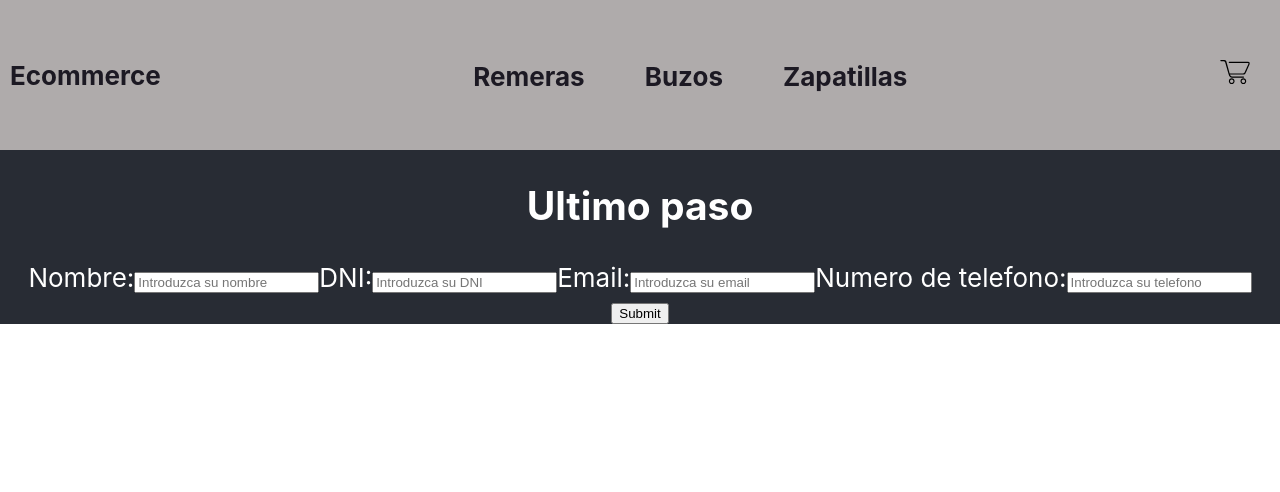
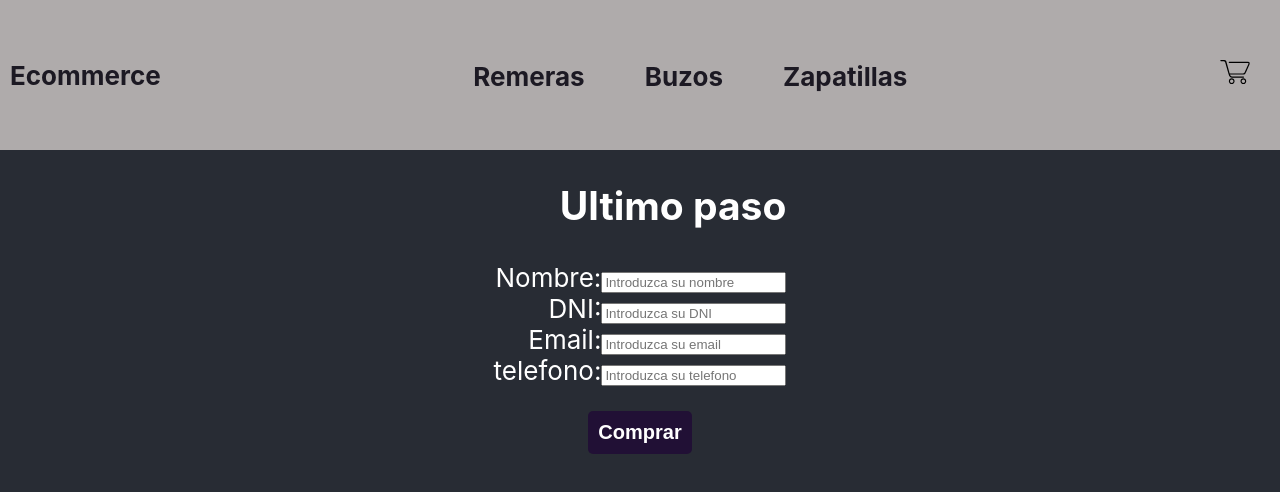
Before and after one commit to gabrieldeluca88/ecommerce, a React (Create React App) app: page /checkout in a window 1280 px wide. Shown: the top 492 px of the page. Built offline with nearby package versions, Linux system fonts and the light colour scheme.

Commit message:
firebase2

```diff
--- a/src/components/Cart/Cart.js
+++ b/src/components/Cart/Cart.js
@@ -26,8 +26,8 @@ const Cart = () => {
             { cart.map(p => <CartItem key={p.id} {...p}/>) }
             <h3>Total: ${total}</h3>
             <button onClick={() => clearCart()} className="Button">Vaciar carrito</button>
-            <button className="Button">Comprar</button>
-            <Link to='/checkout' className='Option'>Checkout</Link>
+            {/* <button className="Button">Comprar</button> */}
+            <Link to='/checkout' className='Button'>Comprar</Link>
         </div>
     )
 }
--- /dev/null
+++ b/src/components/Checkout/Checkout.css
@@ -0,0 +1,14 @@
+form {
+    height: 100vh;
+}
+
+.FormContainer {
+    display: flex;
+    flex-direction: column;
+    align-items: flex-end;
+    padding-bottom: 20px;
+}
+
+.OrderNumber {
+    height: 100vh;
+}
--- a/src/components/Checkout/Checkout.js
+++ b/src/components/Checkout/Checkout.js
@@ -1,88 +1,146 @@
-import { useContext, useState } from "react"
-import { CartContext } from '../../context/CartContext'
-import { addDoc, collection, Timestamp,  getDocs, query, where, documentId, writeBatch } from 'firebase/firestore'
-import { db } from '../../services/firebase/index'
-
+import React from "react";
+import { useContext, useState } from "react";
+import { CartContext } from "../../context/CartContext";
+import { Link } from "react-router-dom";
+import { collection, addDoc, Timestamp, writeBatch, where, query, getDocs, documentId, } from "firebase/firestore";
+import { db } from "../../services/firebase";
+import './Checkout.css'
 
 const Checkout = () => {
-    const { cart, clearCart, total } = useContext(CartContext)
+const [status, setStatus] = useState(0);
+const [orderNumber, setorderNumber] = useState("");
+const [outStock, setOutStock] = useState([]);
+const { cart, total, clearCart } = useContext(CartContext);
+const [name, setName] = useState("");
+const [dni, setDni] = useState("");
+const [email, setEmail] = useState("");
+const [phone, setPhone] = useState(0);
 
-    const [name, setName] = useState("");
-    const [dni, setDni] = useState("");
-    const [email, setEmail] = useState("");
-    const [phone, setPhone] = useState("");
+const { removeItem } = useContext(CartContext);
 
-    const createOrder = async () => {
-        try {
-            const objOrder = {
-                cliente: {
-                    name: name,
-                    dni: dni,
-                    phone: phone,
-                    email: email,
-                },
-                items: cart,
-                total:`${total}`,
-                date: Timestamp.fromDate(new Date())
-            }
+const Remove = (id) => {
+    removeItem(id);
+};
 
-            const ids = cart.map(prod => prod.id)
+if (status === 1) {
+    return (
+    <div>
+        <p>Compraste con exito!</p>
+        <div className="OrderNumber">
+            <p>Se ha realizado la orden exitosamente</p>
+            <p>Tu número de orden es {orderNumber}</p>
+            <Link className='GoCart'to='/cart'>Seguir mirando</Link>
+        </div>
+    </div>
+    );
+}
 
-            const productsRef = collection(db, 'products')
+if (status === 2) {
+    return (
+    <div>
+        <p>Opps! Ocurrio un error</p>
+        <div>
+            <p>Los siguientes productos ya no estan disponibles</p>
+            {outStock.map((item) => {
+            return (
+            <div key={item.id}>
+                <Link  to={`/detail/${item.id}`}>
+                    <img src={item.img} alt={item.name}/>
+                </Link>
+                <Link to={`/detail/${item.id}`}>
+                {item.name}
+                </Link>
+                <p>{item.quantity}</p>
+                <Link to={"/cart"}  onClick={() => Remove(item.id)}>Quitar</Link>
+            </div>
+            );
+            })}
+        </div>
+    </div>
+    );
+}
 
-            const productsAddedFromFirestore = await getDocs(query(productsRef, where(documentId(), 'in', ids)))
+const createOrder = async (e) => {
+    try {
+    e.preventDefault();
 
-            const { docs } = productsAddedFromFirestore
+    if (!validate()) return;
 
-            const outOfStock = []
+    if (cart.length === 0) return;
 
-            const batch = writeBatch(db)
+    const order = {
+        buyer: {
+        name: name,
+        dni: dni,
+        email: email,
+        phone: phone,
 
-            docs.forEach(doc => {
-                const dataDoc = doc.data()
-                const stockDb = dataDoc.stock
+        },
+        items: cart,
+        date: Timestamp.fromDate(new Date()),
+        total:`${total}`,
+    };
 
-                const productAdded = cart.find(prod => prod.id === doc.id)
-                const prodQuaantity = productAdded?.quantity
+    const ids = cart.map((e) => e.id);
+    const productRef = collection(db, "products");
+    const prodOnFirestore = await getDocs(
+        query(productRef, where(documentId(), "in", ids))
+    );
 
-                if(stockDb >= prodQuaantity) {
-                    batch.update(doc.ref, { stock: stockDb - prodQuaantity})
-                } else {
-                    outOfStock.push({ id: doc.id, ...dataDoc})
-                }
-            })
+    const { docs } = prodOnFirestore;
+    const outOfStock = [];
+    const batch = writeBatch(db);
 
-            if(outOfStock.length === 0) {
-                const orderRef = collection(db, 'orders')
-                const orderAdded = await addDoc(orderRef, objOrder)
-                batch.commit()
-                console.log(orderAdded.id)
-                clearCart();
+    docs.forEach((doc) => {
+        const dataDoc = doc.data();
+        const dbStock = dataDoc.stock;
+        const itemToAdd = cart.find((prod) => prod.id === doc.id);
+        const localQuantity = itemToAdd?.quantity;
 
-                return(
-                    <div className='ticketContainer'>
-                        <h1>Su orden a sido generada con éxito !</h1>
-                        <div className='ticketSubContainer'>
-                            <h3>Comprobante N°:</h3><span className='numTicket'>{orderAdded.id}</span>
-                        </div>
-                    </div>
-                );
-            } else {
-                console.log('Hay productos fuera de stock')
-            }
-        } catch (error) {
-            console.log(error)
-        } finally {
-            console.log('se termino la ejecucion de la funcion createOrder')
+        if (dbStock >= localQuantity) {
+        batch.update(doc.ref, { stock: dbStock - localQuantity });
+        } else {
+        outOfStock.push({ id: doc.id, ...dataDoc });
         }
+    });
+    if (outOfStock.length === 0) {
+        const orderRef = collection(db, "orders");
+        const orderAdded = await addDoc(orderRef, order);
+        batch.commit();
 
+        clearCart();
+        setStatus(1);
+        setorderNumber(orderAdded.id);
+    } else {
+        setOutStock(outOfStock);
+        setStatus(2);
     }
+    } catch (error) {
+    console.log(error);
+    }
+};
+const validate = () => {
+    if (name.length <= 0) {
+    alert("El nombre no debe quedar en blanco");
+    return false;
+    }
+    if (phone.length <= 0 || isNaN(parseInt(phone))) {
+    alert("El número de teléfono no puede contener caracteres");
+    return false;
+    }
+    if (email.length <= 0 || !String(email).includes("@")) {
+    alert("Inserte un correo electrónico valido");
+    return false;
+    }
+    return true;
+};
 
-    return (
-        <form>
-        <div className='inputContainers'>
-            <div className='buyerContainer'>
+return (
+    <form>
+
+            <div className='FormContainer'>
                 <h2>Ultimo paso</h2>
+
                 <label>Nombre:
                     <input type='text' onChange={(e) => setName(e.target.value)} required placeholder='Introduzca su nombre'/>
                 </label>
@@ -92,15 +150,14 @@ const Checkout = () => {
                 <label>Email:
                     <input type='email' onChange={(e) => setEmail(e.target.value)} required placeholder='Introduzca su email'/>
                 </label>
-                <label>Numero de telefono:
+                <label>telefono:
                     <input type='number' onChange={(e) => setPhone(e.target.value)} required placeholder='Introduzca su telefono'/>
                 </label>
             </div>
 
-        </div>
-        <input className="buttonSubmit" type="button" value="Submit" onClick={createOrder}/>
+            <button className="Button" type="submit" onClick={createOrder}>Comprar</button>
     </form>
-    )
-}
+);
+};
 
-export default Checkout
+export default Checkout;
```
